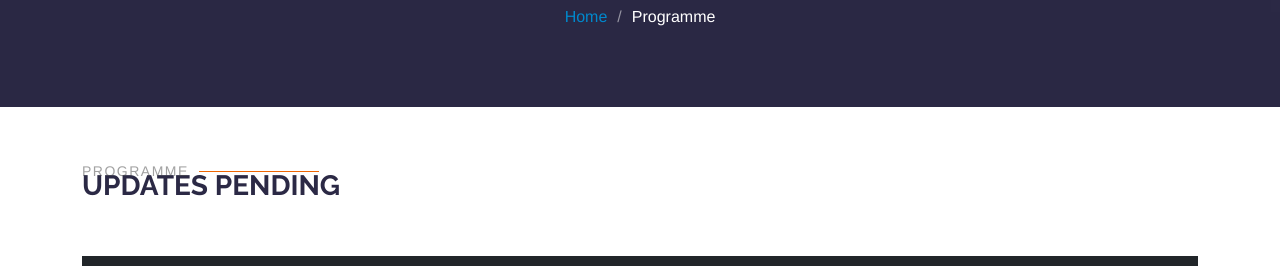
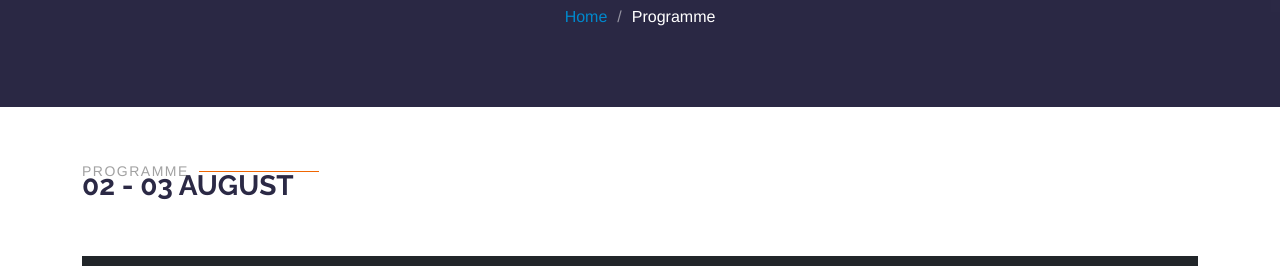
Before and after one commit to SamC48/Uro-Onco, a plain HTML site: page programme.html in a window 1280 px wide. Shown: the part 243-509 px from the top of the page. Drawn offline with nearby package versions, Linux system fonts and the light colour scheme.

Commit message:
Update programme.html

```diff
--- a/programme.html
+++ b/programme.html
@@ -99,7 +99,7 @@
 		    <!-- Section Title -->
     <div class="container section-title" data-aos="fade-up">
       <h2>Programme</h2>
-      <p>Updates pending</p>
+      <p>02 - 03 August</p>
     </div>
 
       <div class="container" data-aos="fade-up">
```
